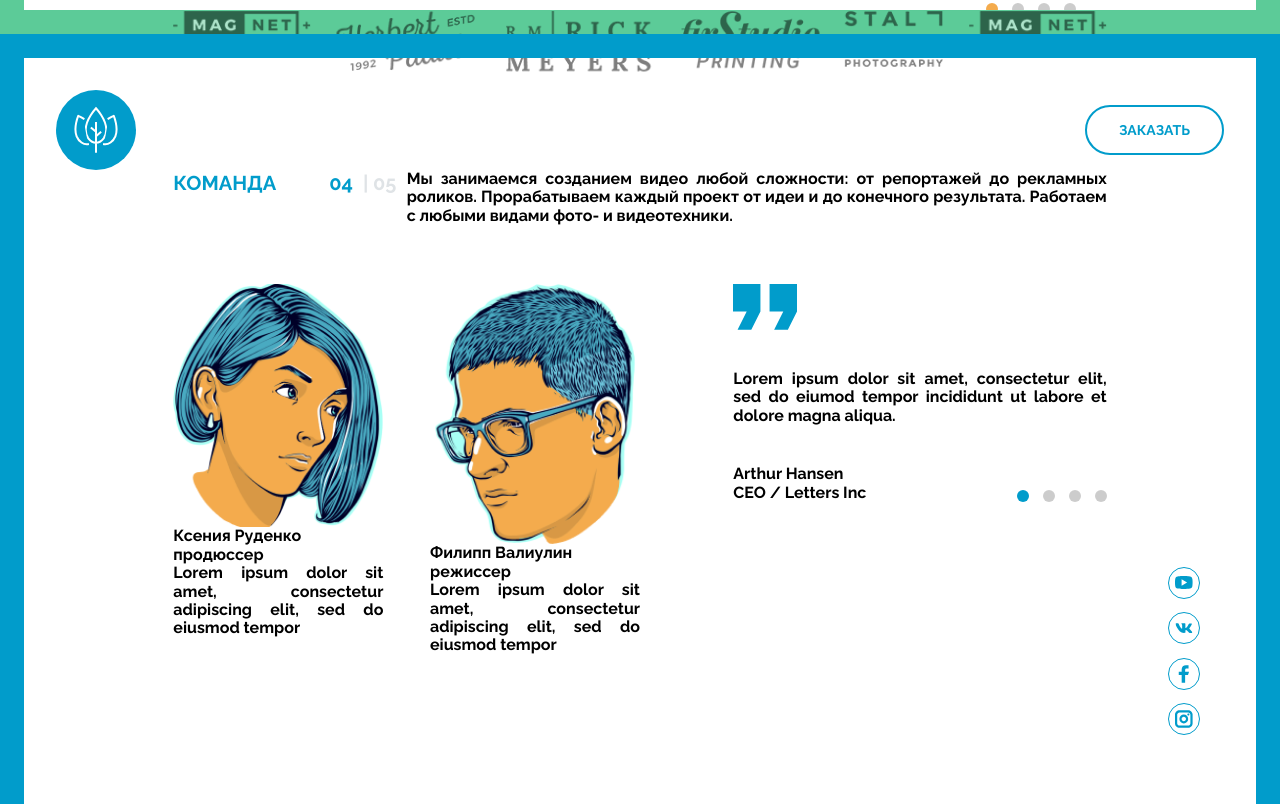
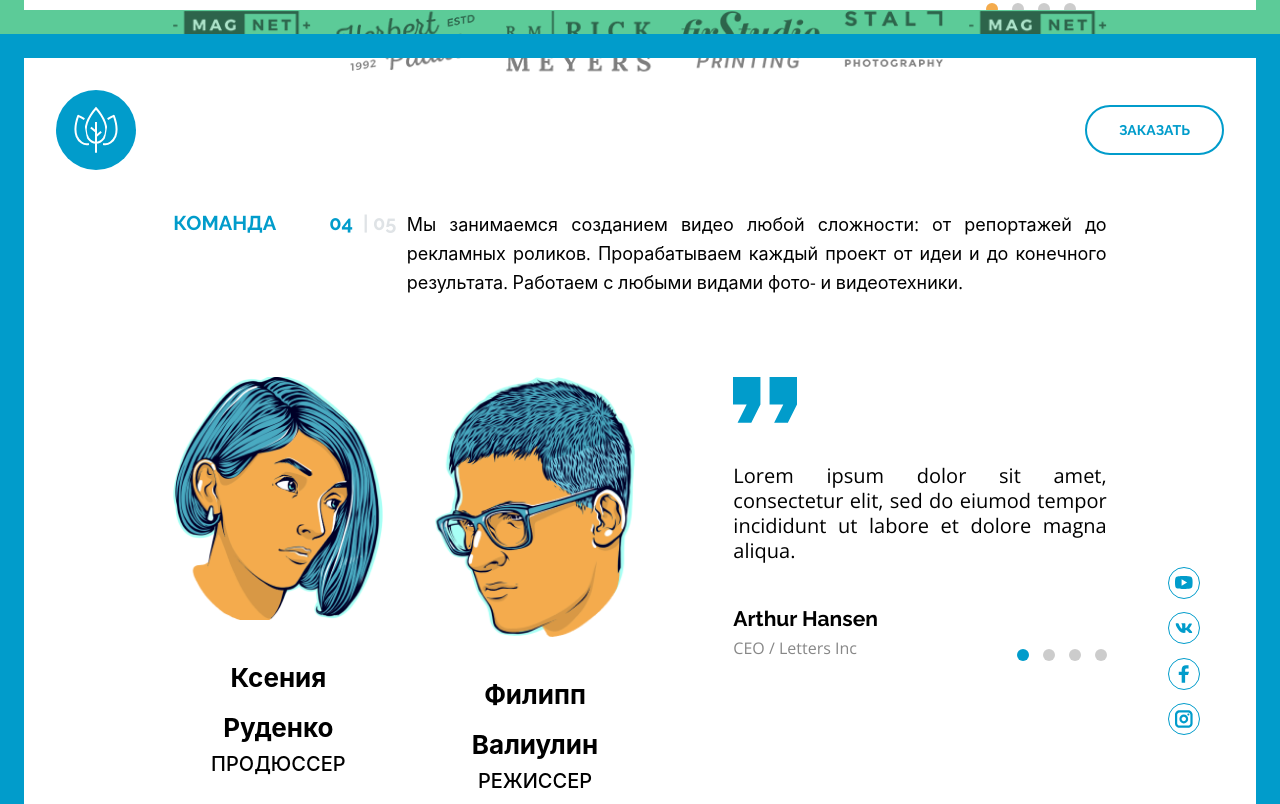
Before and after one commit to DanielLotos/ficus, a website built with webpack: page src/index.pug in a window 1280 px wide. Shown: the part 3166-3970 px from the top of the page. Built offline with nearby package versions, Linux system fonts and the light colour scheme.

Commit message:
Стилизован раздел КОМАНДА

```diff
--- a/src/pug/mixins.pug
+++ b/src/pug/mixins.pug
@@ -33,4 +33,4 @@ mixin person(name, position, about, src, alt)
     img.person__art(src=src, alt=alt)
     p.person__name= name
     p.person__position= position
-    p.person__about-person= about
+    p.person__about= about
--- a/src/scss/fontStyle.scss
+++ b/src/scss/fontStyle.scss
@@ -187,3 +187,61 @@
   }
 
 }
+
+
+.team {
+
+  &__text {
+    font-family: $OpenSansFont;
+    font-weight: $Regular;
+    font-size: 18px;
+    line-height: 29px;
+  }
+
+  .person {
+    &__name {
+      font-family: $OpenSansFont;
+      font-weight: $Bold;
+      font-size: 26px;
+      line-height: 50px;
+      text-align: center;
+    }
+
+    &__position {
+      font-family: $OpenSansFont;
+      font-weight: $Medium;
+      font-size: 20px;
+      text-transform: uppercase;
+      text-align: center;
+    }
+
+    &__about {
+      font-family: $OpenSansFont;
+      font-size: 18px;
+      line-height: 29px;
+    }
+  }
+
+  .quote {
+    &__text {
+      font-family: $OpenSansFont;
+      font-weight: $Regular;
+      font-size: 20px;
+      line-height: 125%;
+    }
+
+    &__author {
+      font-weight: $Medium;
+      font-size: 21px;
+      line-height: 32px;
+    }
+
+    &__position {
+      color: #878787;
+      font-family: $OpenSansFont;
+      font-weight: $Regular;
+      font-size: 16px;
+      line-height: 26px;
+    }
+  }
+}
--- a/src/style.scss
+++ b/src/style.scss
@@ -308,6 +308,10 @@
 
 .team {
 
+  .menu-order__container {
+    margin-bottom: 5vmin;
+  }
+
   &__container {
     display: flex;
     flex-direction: column;
@@ -316,7 +320,7 @@
   }
   &__wrapper {
     display: flex;
-    margin-bottom: 7vmin;
+    margin-bottom: 10vmin;
   }
 
   .counter__wrapper {
@@ -351,7 +355,12 @@
       img {
         max-width: 214px;
         height: auto;
+        margin-bottom: 4vmin;
       }
+    }
+
+    &__position {
+      margin-bottom: 4vmin;
     }
   }
 
```
